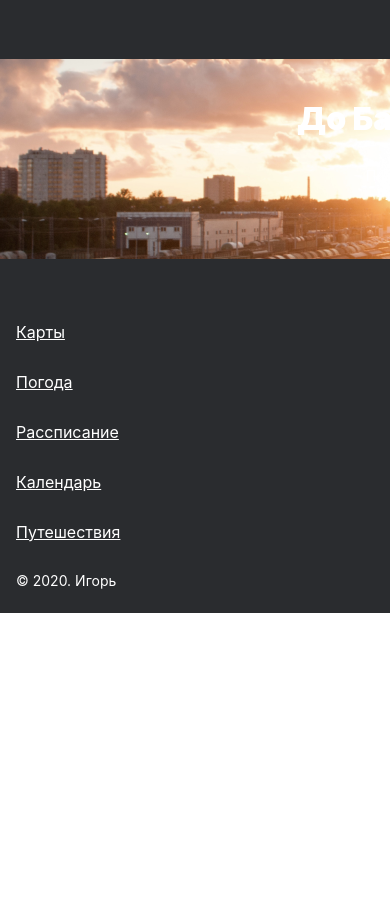
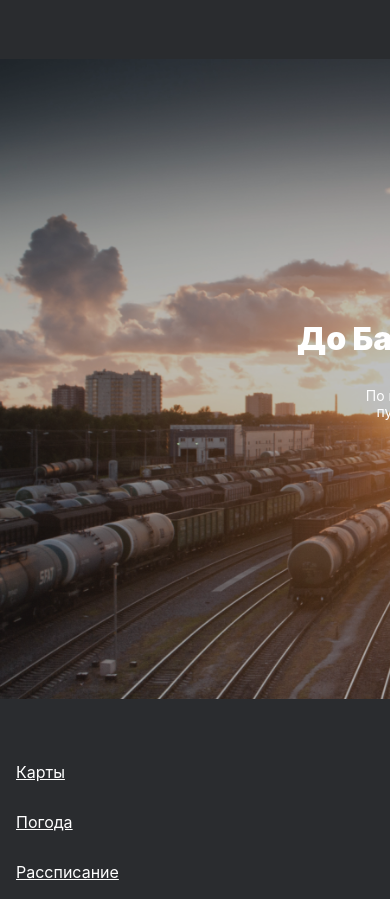
Before and after one commit to Helinter/russian-travel, a plain HTML site: page index.html in a window 390 px wide. Shown: the part 9365-10264 px from the top of the page. Before the commit the page ends 9978 px from the top, so only its background shows below. Drawn offline with Linux system fonts and the light colour scheme; a web font is replaced by a local one.

Commit message:
пр3 .1

```diff
--- a/style.css
+++ b/style.css
@@ -476,33 +476,33 @@ line-height: 163%;
   min-width: 1184px;
   min-height: 740px;
   background-image: url(./images/__background.png);
-  background-size:auto;
+  background-size: contain;
   background-position: center;
   background-repeat: no-repeat;
   z-index: 0;
-  width: 100%;
   justify-content: center;
   align-items: center;
+  position: relative;
+
 }
 
 @media screen and (max-width: 1279px) {
   .cover {
    min-width: 1024px;
-   min-height: 640px;
+   height: 640px;
   }
 }
 
 @media screen and (max-width: 1023px) {
   .cover {
     max-width: 768px;
-    min-height: 480px;
+    min-height: 62.5vw;
   }
 }
 
 @media screen and (max-width: 767px) {
   .cover {
     max-width: 320px;
-    min-height: 200px;
   }
 }
 
```
